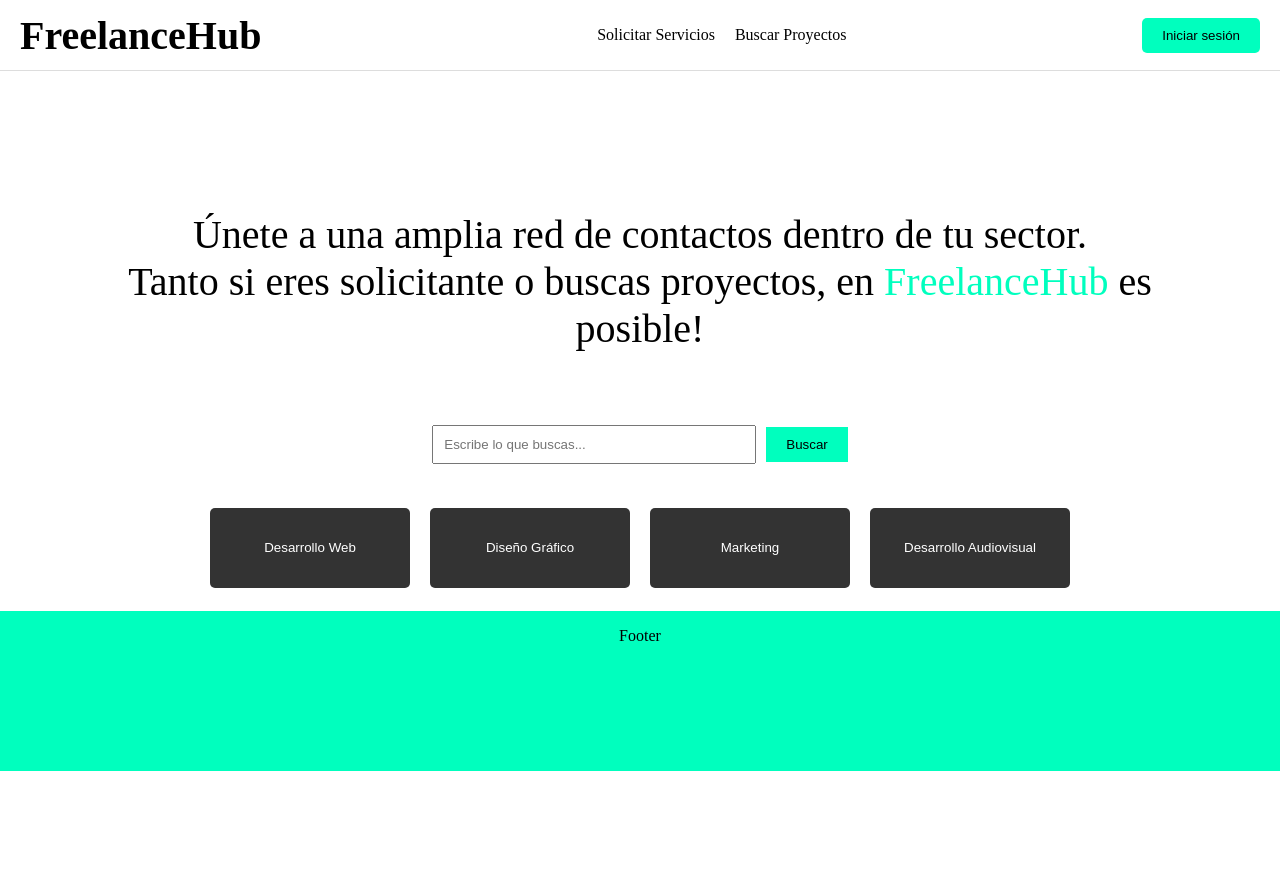
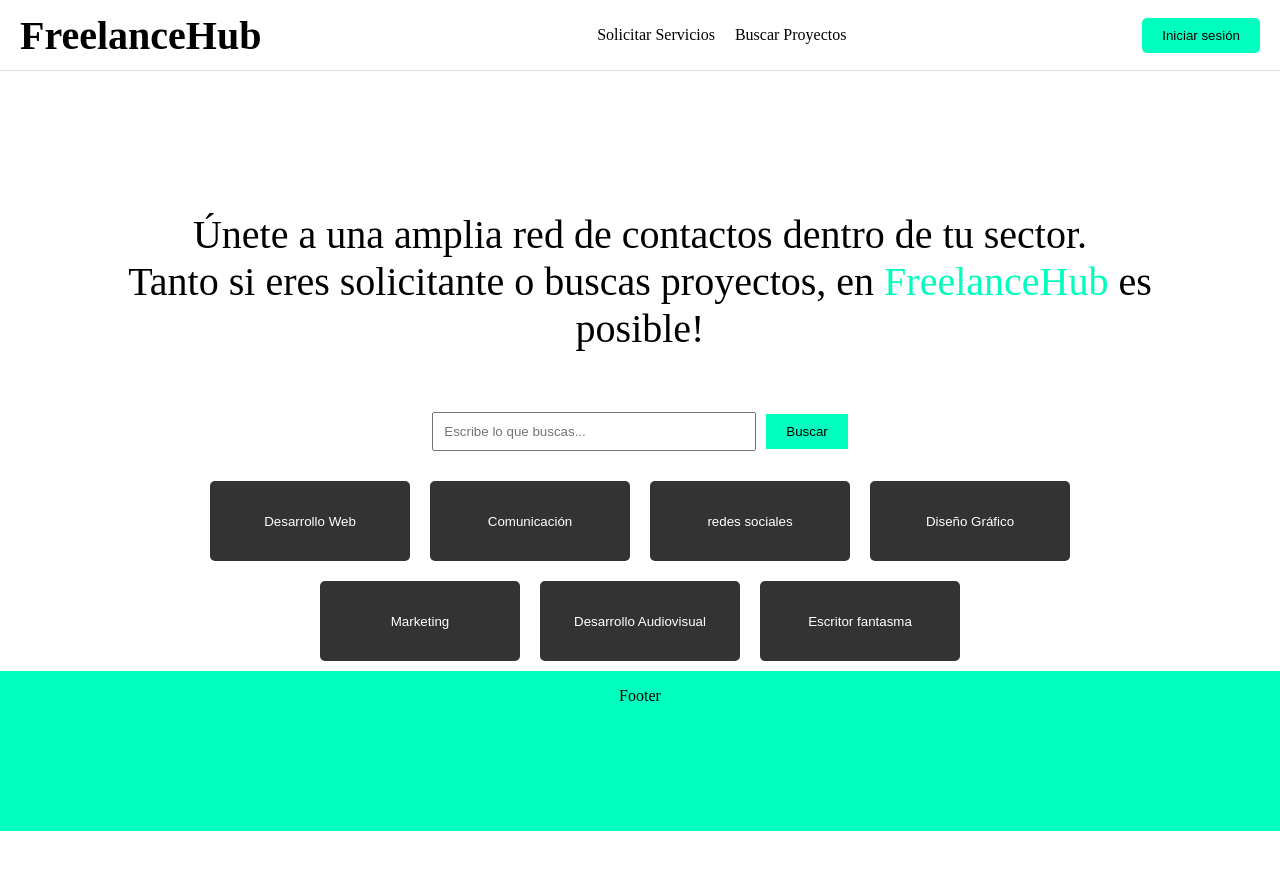
Before and after one commit to develhope/FS-ESP10-Team1-Project3, a React (Vite) app: page /busqueda in a window 1280 px wide. Shown: the top 870 px of the page. Built offline with nearby package versions, Linux system fonts and the light colour scheme.

Commit message:
add file and modifi container component

```diff
--- /dev/null
+++ b/src/INFOGENERAL/categorias.js
@@ -0,0 +1,10 @@
+const categorias = [
+  "Desarrollo Web",
+  "Comunicación",
+  "redes sociales",
+  "Diseño Gráfico",
+  "Marketing",
+  "Desarrollo Audiovisual",'Escritor fantasma'
+];
+
+export default categorias
--- a/src/components/Container.jsx
+++ b/src/components/Container.jsx
@@ -1,6 +1,9 @@
 import {React} from 'react';
+import categorias from '../INFOGENERAL/categorias.js';
+export function Container () {
 
-export function Container () {
+
+
 
   return (
 
@@ -17,11 +20,15 @@ export function Container () {
       </div>
 
       <div className='categorias'>
-
+{/*
         <button>Desarrollo Web</button>
         <button>Diseño Gráfico</button>
         <button>Marketing</button>
-        <button>Desarrollo Audiovisual</button>
+        <button>Desarrollo Audiovisual</button> */}
+
+
+        {categorias.map(categoria => (
+          <button key={categoria}>{categoria}</button>))}
 
       </div>
       <footer>
```
